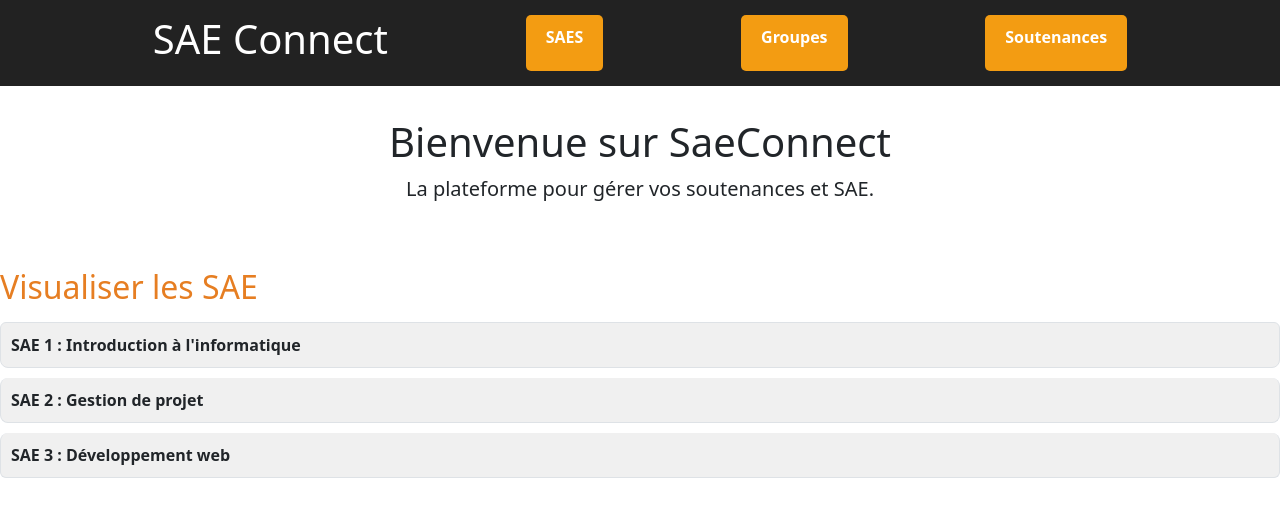
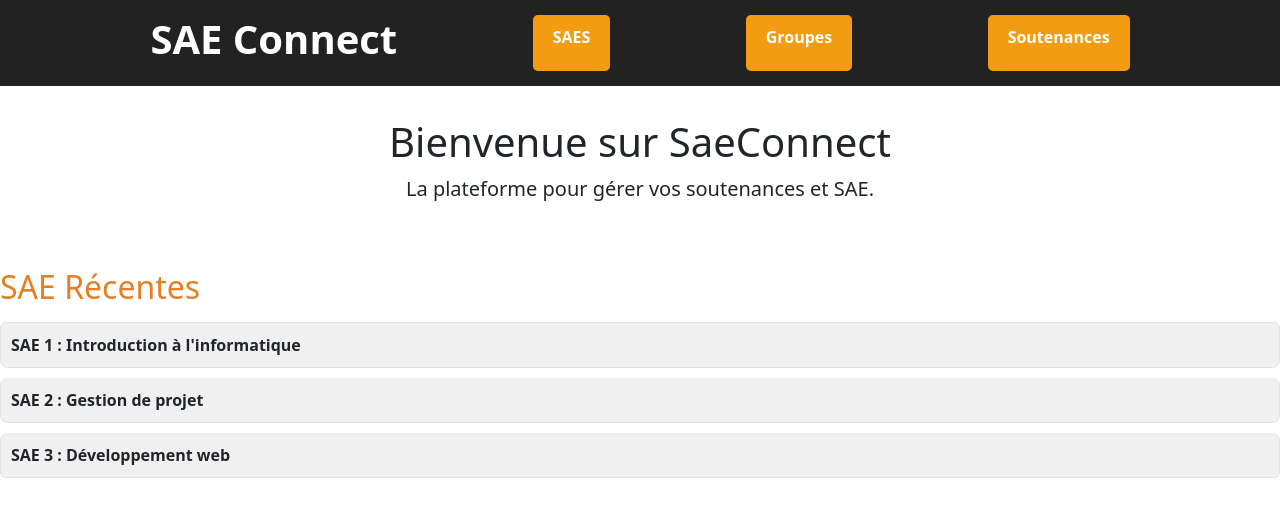
Before and after one commit to Robainggg/SaeConnect_Front, an Angular app: page / in a window 1280 px wide. Shown: the top 516 px of the page. Built offline with nearby package versions, Linux system fonts and the light colour scheme.

Commit message:
+ bouton acceuil + nav

```diff
--- a/src/app/accueil/accueil.component.html
+++ b/src/app/accueil/accueil.component.html
@@ -1,10 +1,6 @@
-<!DOCTYPE html>
-<html lang="fr">
+
 
 <head>
-  <meta charset="UTF-8">
-  <meta name="viewport" content="width=device-width, initial-scale=1.0">
-  <title>Page d'Accueil - SaeConnect</title>
   <link href="https://cdn.jsdelivr.net/npm/bootstrap@5.3.0-alpha1/dist/css/bootstrap.min.css" rel="stylesheet">
   <style>
     .text-deco {
@@ -58,7 +54,7 @@
 
     <div class="row mt-5">
       <div class="col">
-        <h2 class="section-title">Visualiser les SAE</h2>
+        <h2 class="section-title">SAE Récentes</h2>
         <div class="list-group">
           <a href="#" class="list-group-item sae-item text-deco">SAE 1 : Introduction à l'informatique</a>
           <a href="#" class="list-group-item sae-item text-deco">SAE 2 : Gestion de projet</a>
@@ -72,5 +68,3 @@
 
   <script src="https://cdn.jsdelivr.net/npm/bootstrap@5.3.0-alpha1/dist/js/bootstrap.bundle.min.js"></script>
 </body>
-
-</html>
--- a/src/app/nav-principal/nav-principal.component.html
+++ b/src/app/nav-principal/nav-principal.component.html
@@ -1,5 +1,5 @@
 <div class="nav">
-  <h1> SAE Connect </h1>
+  <h1><a href="index.html" class="text-deco">SAE Connect</a> </h1>
   <a class="boutonNav" (click) = "goToSaes()">SAES</a>
   <a class="boutonNav" routerLink="creerGroupe">Groupes</a>
   <a class="boutonNav" routerLink="soutenance">Soutenances</a>
--- a/src/app/nav-principal/nav-principal.component.scss
+++ b/src/app/nav-principal/nav-principal.component.scss
@@ -53,3 +53,10 @@
 .boutonNav:active {
   transform: scale(0.95);
 }
+
+.text-deco {
+  text-decoration: none;
+  font-weight: bold;
+  color: inherit;
+  transition: background-color 0.3s ease, transform 0.2s ease;
+}
```
